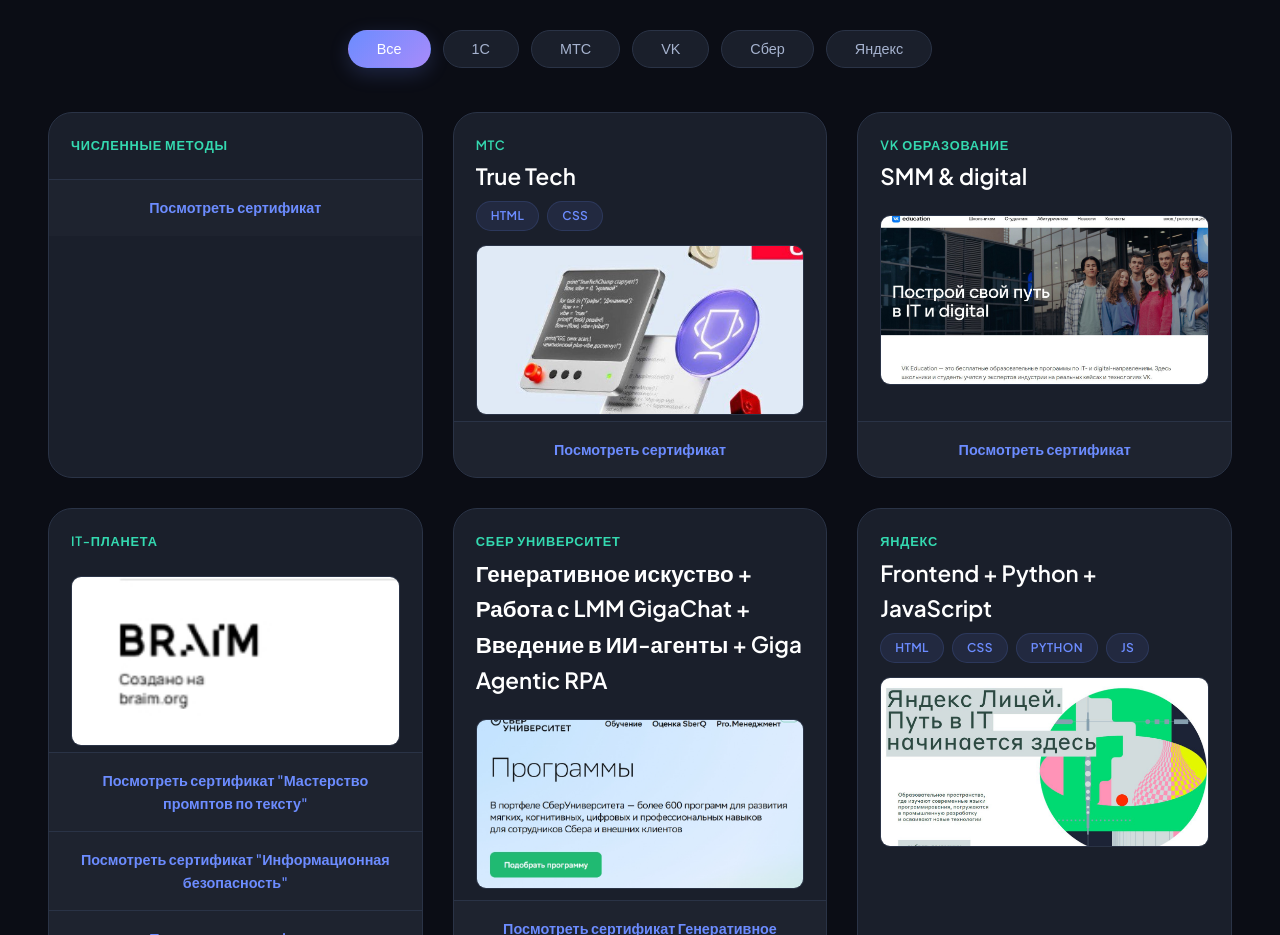
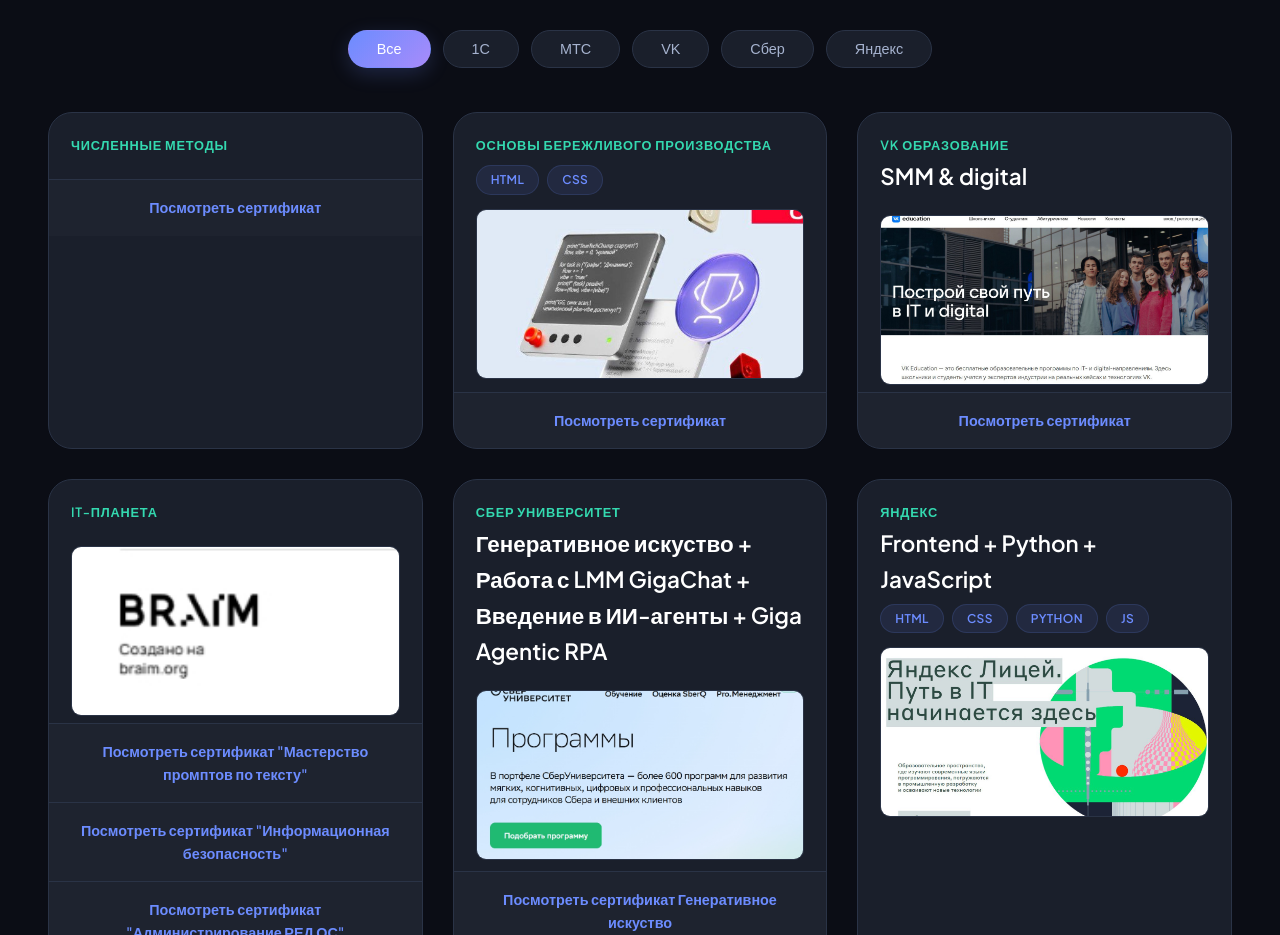
Before and after one commit to kamila2030/Resume2, a plain HTML site: page index.html in a window 1280 px wide. Shown: the part 2400-3335 px from the top of the page. Drawn offline with Linux system fonts and the light colour scheme.

Commit message:
Update index.html

```diff
--- a/index.html
+++ b/index.html
@@ -178,11 +178,11 @@
                         <a href="https://drive.google.com/drive/folders/1-8eu3-k9-wqsIekLa9tQi7Gioxajko4i?usp=sharing" class="course-link">Посмотреть сертификат</a>
                     </div>
 
-                    <!-- карточка 2 (MTC) -->
+                    <!--Основы бережливого производтства -->
                     <div class="course-card" data-category="vk">
                         <div class="course-header">
-                            <div class="course-platform">MTC</div>
-                            <h3 class="course-title">True Tech</h3>
+                            <div class="course-platform">Основы бережливого производства</div>
+                            <h3 class="course-title"></h3>
                         </div>
                         <div class="course-skills">
                             <span class="skill-tag">HTML</span>
```
